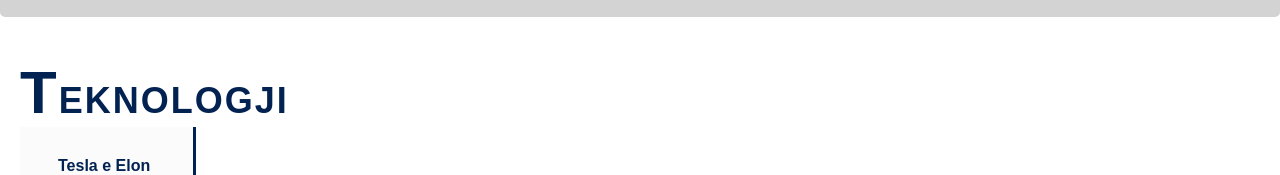
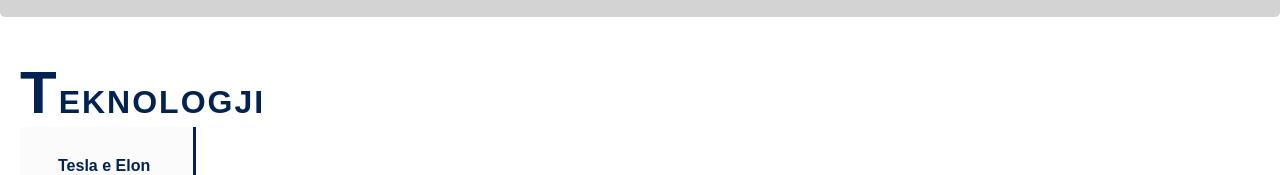
Before and after one commit to Aritaazizi/INT2020_21_G3, a plain HTML site: page lajmet/teknologji.html in a window 1280 px wide. Shown: the part 162-337 px from the top of the page. Drawn offline with Linux system fonts and the light colour scheme.

Commit message:
updated teknologji.css

```diff
--- a/lajmet/teknologji.css
+++ b/lajmet/teknologji.css
@@ -274,18 +274,17 @@
 
   /* banner */
 
- header{
+ h1{
     margin-top: 130px;
     color: #022252;
-    font-size: 18px;
+    font-size: 32px;
     font-family: 'Monsterrat' , sans-serif;
     letter-spacing: 2px;
     padding-top: 30px;
     padding-left: 20px;
+}
 
-  }
-
-  header:first-letter{
+  h1:first-letter{
     font-size: 60px;
   }
 
```
